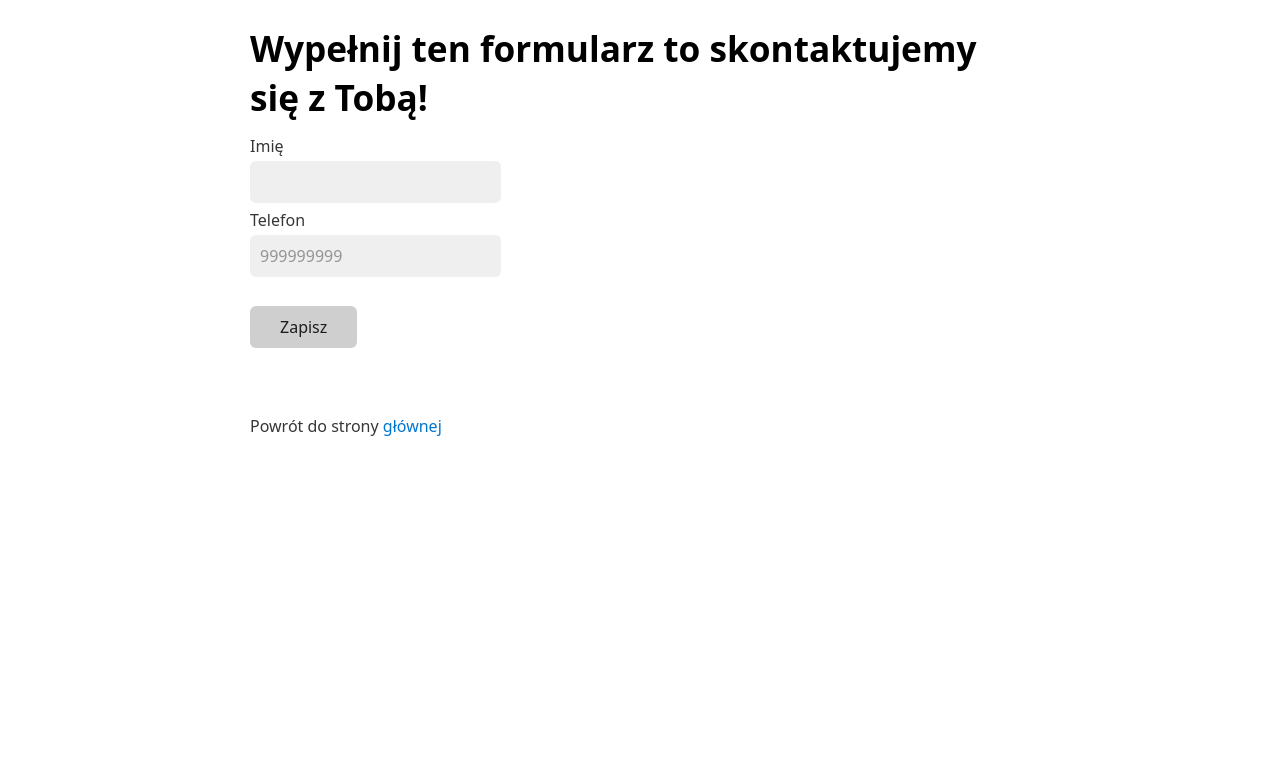
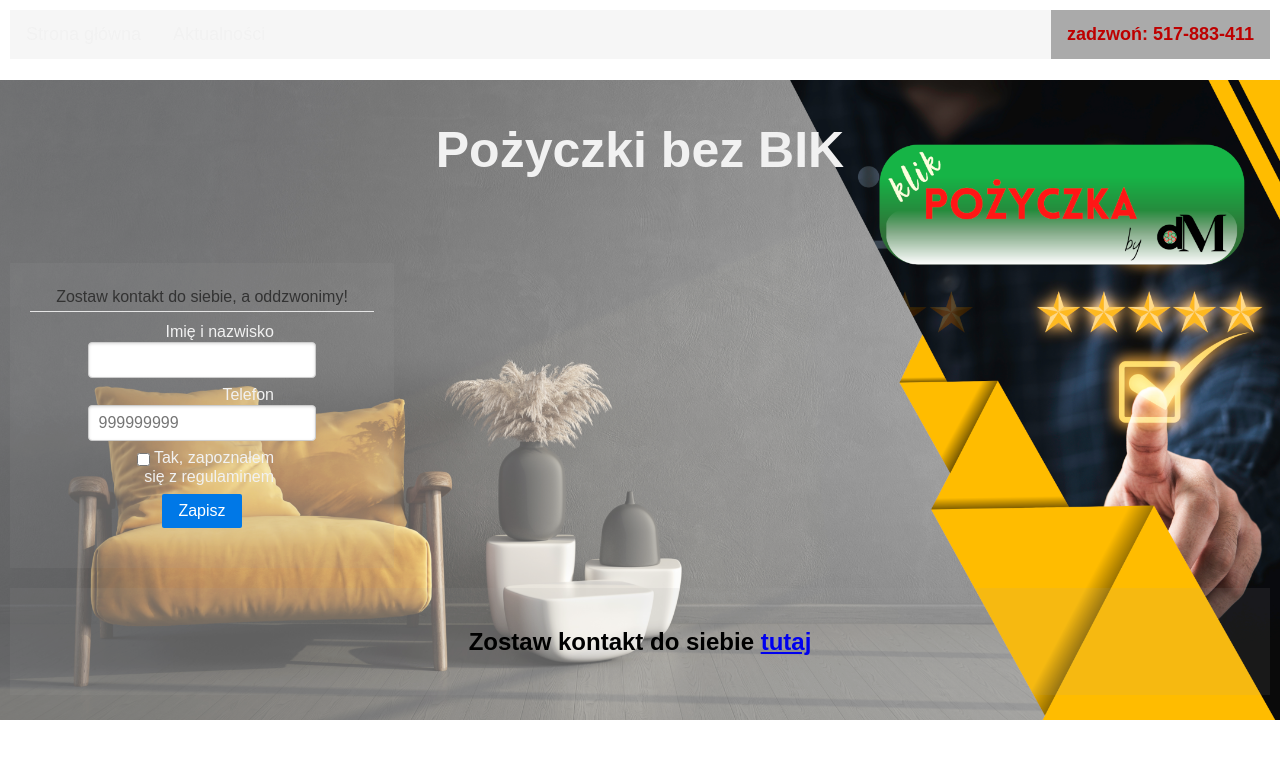
Before and after one commit to rdzienio/loanPage, a PHP site: page /formPage.php in a window 1280 px wide. Shown: the top 759 px of the page. Run offline with PHP 8.4, Linux system fonts and the light colour scheme; some libraries are stand-ins or nearby versions.

Commit message:
pure css added

```diff
--- a/formPage.php
+++ b/formPage.php
@@ -1,27 +1,55 @@
 <!DOCTYPE html>
 <html>
 <head>
-    <title>Formularz kontaktowy</title>
-    <meta charset="UTF-8">
-    <link rel="stylesheet" href="styles.css">
-    <link rel="stylesheet" href="https://cdn.jsdelivr.net/npm/water.css@2/out/water.css">
+<title>Zostaw kontakt | Pożyczki bez BIK</title>
+<link rel="stylesheet" href="styles.css">
+<link rel="stylesheet" href="https://cdn.jsdelivr.net/npm/purecss@3.0.0/build/pure-min.css" integrity="sha384-X38yfunGUhNzHpBaEBsWLO+A0HDYOQi8ufWDkZ0k9e0eXz/tH3II7uKZ9msv++Ls" crossorigin="anonymous">
 </head>
 <body>
-    <h1>Wypełnij ten formularz to skontaktujemy się z Tobą!</h1>
+<div class="topnav">
+  <a href="index.php">Strona główna</a>
+  <a href="index.php">Aktualności</a>
+  <a href="formPage.php" style="float:right; color:rgb(190, 0, 0); background-color: rgba(170, 170, 170, 1); font-weight: bold"> zadzwoń: 517-883-411</a>
+</div>
+<div class="header">
+  <h1>Pożyczki bez BIK</h1>
+</div>
 
-    <form method="post" action="send-email.php">
-        <label for="name">Imię</label>
-        <input type="text" name="name" id="name" required>
 
-        <label for="phone">Telefon</label>
-        <input type="tel" id="phone" name="phone" placeholder="999999999" pattern="[0-9]{9}" required>
 
-        <br>
+<div class="row">
+  <div class="formcolumn">
+    <div class="card">
+    <form class="pure-form pure-form-aligned" method="post" action="send-email.php">
+        <fieldset>
+            <legend>Zostaw kontakt do siebie, a oddzwonimy!</legend>
+            <div class="pure-control-group">
+                <label for="name">Imię i nazwisko</label>
+                <input type="text" name="name" id="name" required>
+            </div>
+            <div class="pure-control-group">
+                <label for="phone">Telefon</label>
+                <input type="tel" id="phone" name="phone" placeholder="999999999" pattern="[0-9]{9}" required>
+            </div>
+            <div class="pure-control-group">
+                <label for="regulamin" class="pure-checkbox">
+                    <input type="checkbox" id="regulamin" required/> Tak, zapoznałem się z regulaminem
+                </label>
+            </div>
+            <div class="pure-control-group">
+                <button class="pure-button pure-button-primary" type="submit">Zapisz</button>
+            </div>
+        </fieldset>
+    </form>
+      </div>
+  </div>
+</div>
 
-        <button>Zapisz</button>
-    </form>
-    <br>
-    <br>
-    <p>Powrót do strony <a href="index.php">głównej</a></p>
+<div class="footer">
+    <h2>Zostaw kontakt do siebie <a href="formPage.php">tutaj</a></h2>
+</div>
+
+
+
 </body>
 </html>
--- a/styles.css
+++ b/styles.css
@@ -30,6 +30,7 @@
   .topnav {
     overflow: hidden;
     background-color: rgba(170, 170, 170, 0.1);
+    font-size: large;
   }
 
   /* Style the topnav links */
@@ -53,6 +54,16 @@
   .leftcolumn {
     float: left;
     width: 75%;
+  }
+
+  .formcolumn {
+    float: left;
+    width: 30vw;
+    text-align: center;
+  }
+
+  .formcolumn label {
+    color: #f1f1f1;
   }
 
   /* Right column */
```
Also changed, not shown: index.php (+24 -13 lines).
